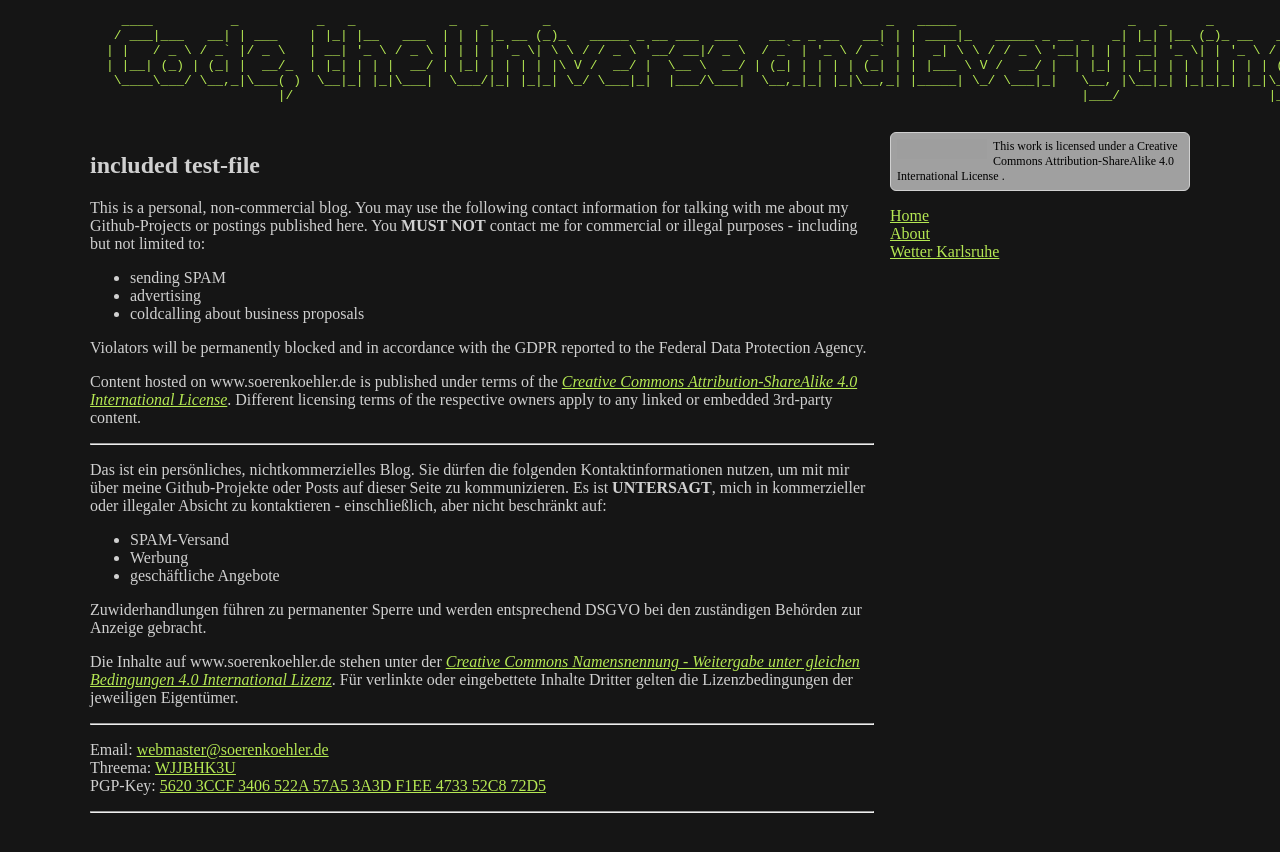
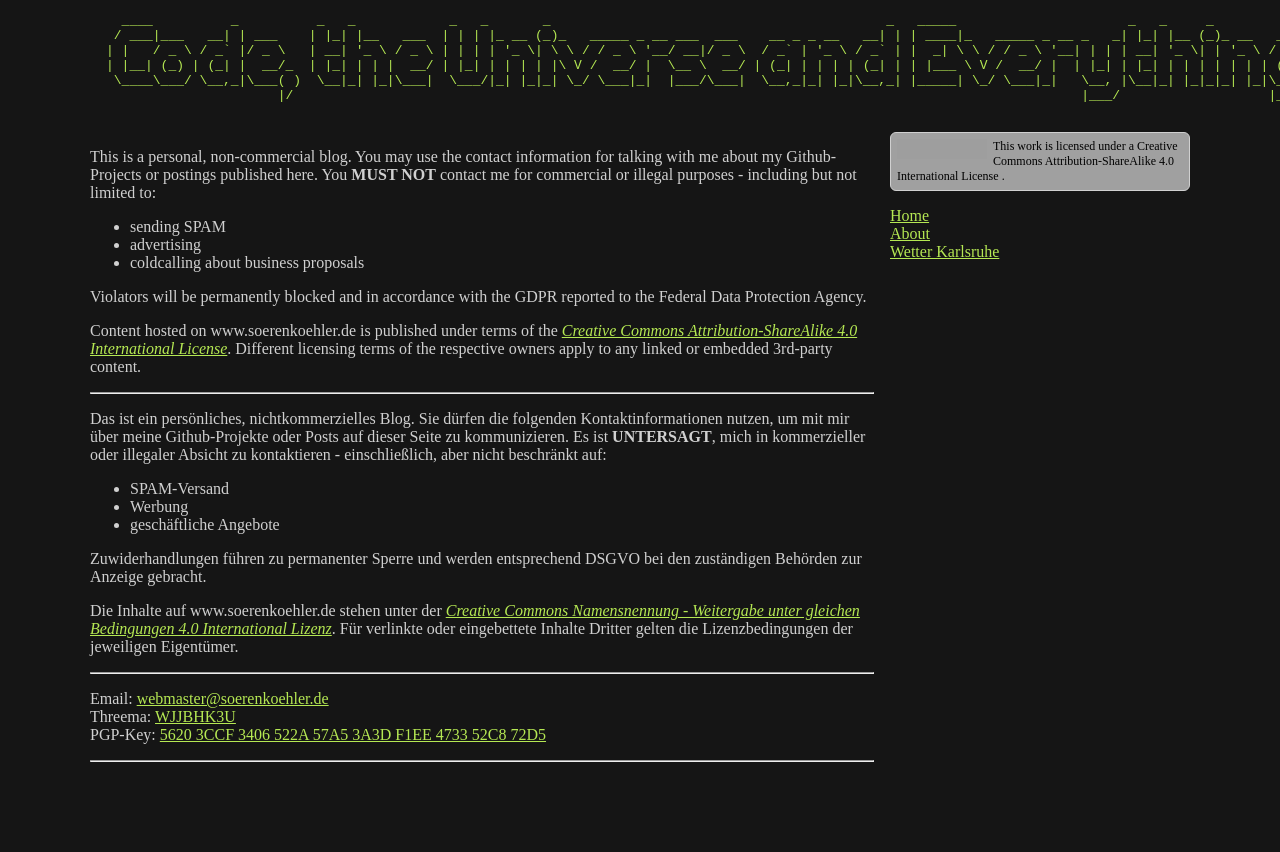
Before and after one commit to soerenkoehler/soerenkoehler.github.io, a Jekyll site: the page built from about.md, in a window 1280 px wide. Shown: the top 852 px of the page. Built offline with Jekyll 4.4.1, drawn with Linux system fonts in a browser that asks for light colours; some of the changed lines change nothing that is shown; grey boxes are pictures that could not be loaded.

Commit message:
Update about.md

```diff
--- a/about.md
+++ b/about.md
@@ -1,26 +1,14 @@
 ---
 layout: default
 ---
-{% include_relative test.md %}
+{% include_relative README-en.md %}
 
-This is a personal, non-commercial blog. You may use the following contact information for talking with me about my Github-Projects or postings published here. You **MUST NOT** contact me for commercial or illegal purposes - including but not limited to:
-- sending SPAM
-- advertising
-- coldcalling about business proposals
-
-Violators will be permanently blocked and in accordance with the GDPR reported to the Federal Data Protection Agency.
-
-Content hosted on www.soerenkoehler.de is published under terms of the [_Creative Commons Attribution-ShareAlike 4.0 International License_](http://creativecommons.org/licenses/by-sa/4.0/). Different licensing terms of the respective owners apply to any linked or embedded 3rd-party content.
+{% include_relative LICENSE-en.md %}
 
 ----
-Das ist ein persönliches, nichtkommerzielles Blog. Sie dürfen die folgenden Kontaktinformationen nutzen, um mit mir über meine Github-Projekte oder Posts auf dieser Seite zu kommunizieren. Es ist **UNTERSAGT**, mich in kommerzieller oder illegaler Absicht zu kontaktieren - einschließlich, aber nicht beschränkt auf:
-- SPAM-Versand
-- Werbung
-- geschäftliche Angebote
+{% include_relative README-de.md %}
 
-Zuwiderhandlungen führen zu permanenter Sperre und werden entsprechend DSGVO bei den zuständigen Behörden zur Anzeige gebracht.
-
-Die Inhalte auf www.soerenkoehler.de stehen unter der [_Creative Commons Namensnennung - Weitergabe unter gleichen Bedingungen 4.0 International Lizenz_](http://creativecommons.org/licenses/by-sa/4.0/). Für verlinkte oder eingebettete Inhalte Dritter gelten die Lizenzbedingungen der jeweiligen Eigentümer.
+{% include_relative LICENSE-de.md %}
 
 ----
 Email: [webmaster@soerenkoehler.de](mailto:webmaster@soerenkoehler.de)
```
